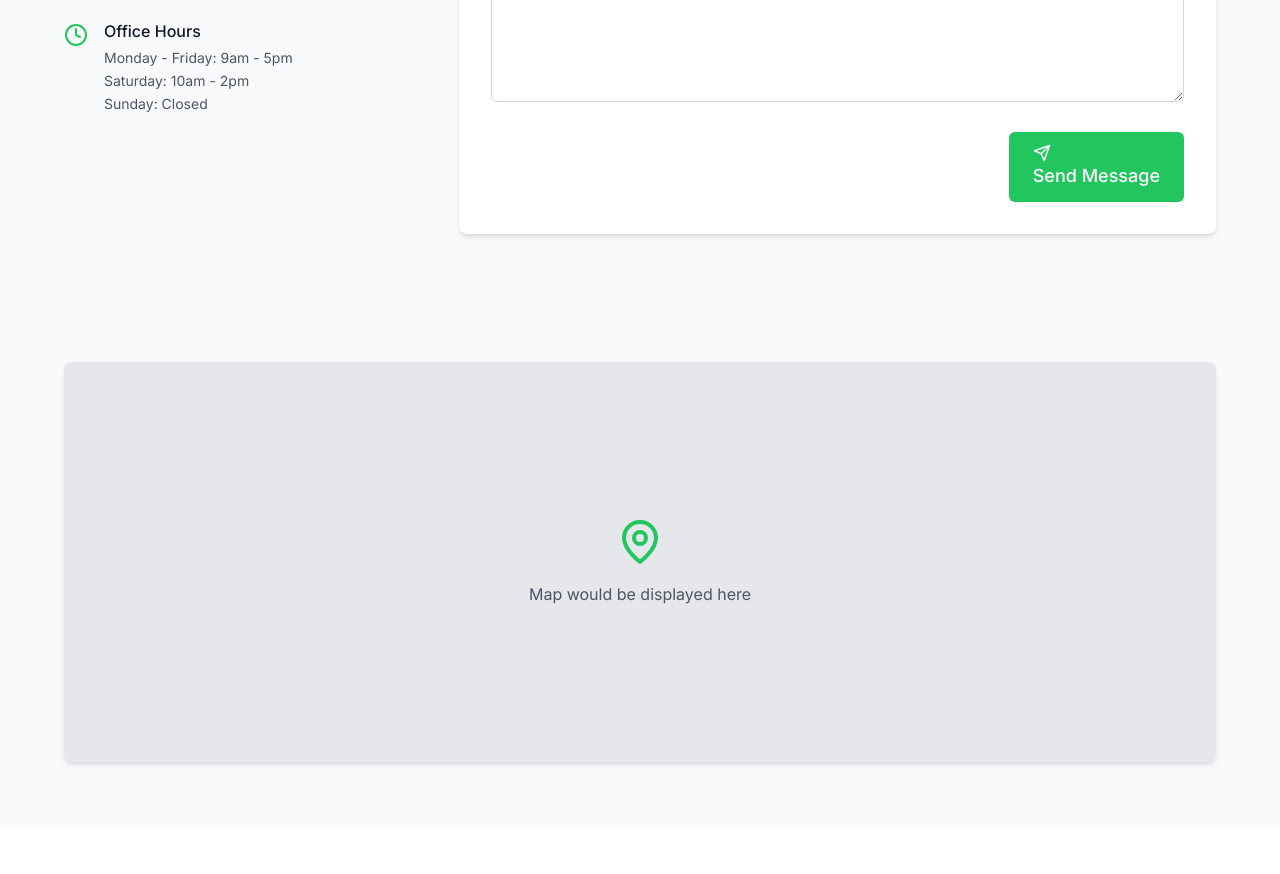
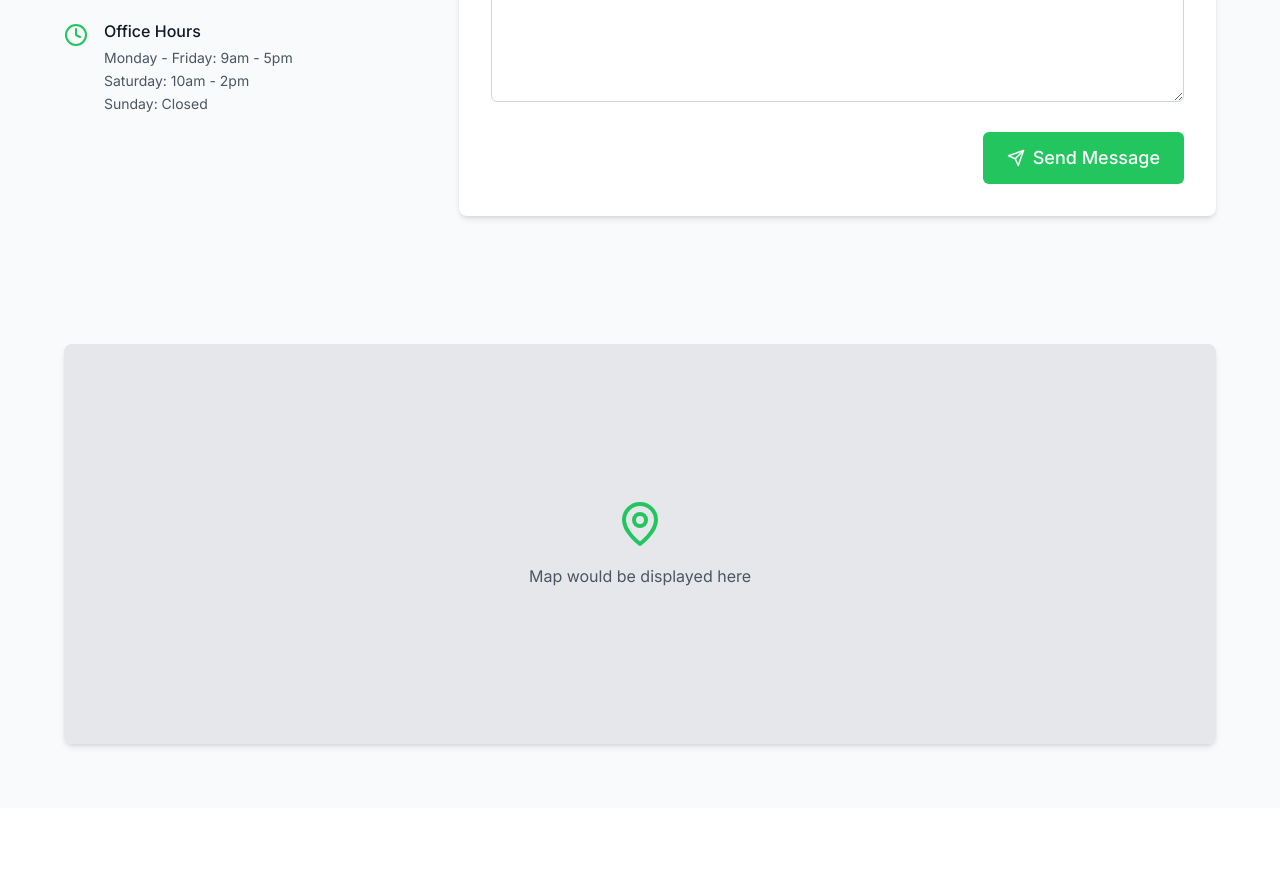
Before and after one commit to TamizhSK/we-can-trust, a React (Vite) app: page /contact in a window 1280 px wide. Shown: the part 1080-1954 px from the top of the page. Built offline with nearby package versions, Linux system fonts and the light colour scheme; no server answers.

Commit message:
feature : corrected submit button in contact form

```diff
--- a/src/pages/ContactPage.tsx
+++ b/src/pages/ContactPage.tsx
@@ -256,20 +256,21 @@ const ContactPage = () => {
                           variant="primary"
                           size="lg"
                           disabled={isSubmitting}
+                          className="flex items-center"
                         >
                           {isSubmitting ? (
-                            <>
-                              <svg className="animate-spin -ml-1 mr-3 h-5 w-5 text-white" xmlns="http://www.w3.org/2000/svg" fill="none" viewBox="0 0 24 24">
+                            <span className="flex items-center">
+                              <svg className="animate-spin -ml-1 mr-2 h-5 w-5 text-white" xmlns="http://www.w3.org/2000/svg" fill="none" viewBox="0 0 24 24">
                                 <circle className="opacity-25" cx="12" cy="12" r="10" stroke="currentColor" strokeWidth="4"></circle>
                                 <path className="opacity-75" fill="currentColor" d="M4 12a8 8 0 018-8V0C5.373 0 0 5.373 0 12h4zm2 5.291A7.962 7.962 0 014 12H0c0 3.042 1.135 5.824 3 7.938l3-2.647z"></path>
                               </svg>
                               Sending...
-                            </>
+                            </span>
                           ) : (
-                            <>
+                            <span className="flex items-center">
                               <Send size={18} className="mr-2" />
                               Send Message
-                            </>
+                            </span>
                           )}
                         </Button>
                       </div>
```
